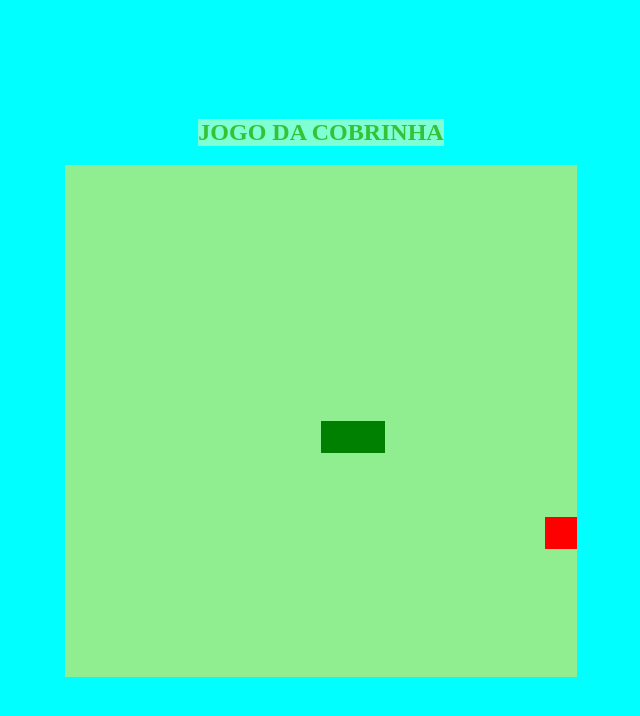
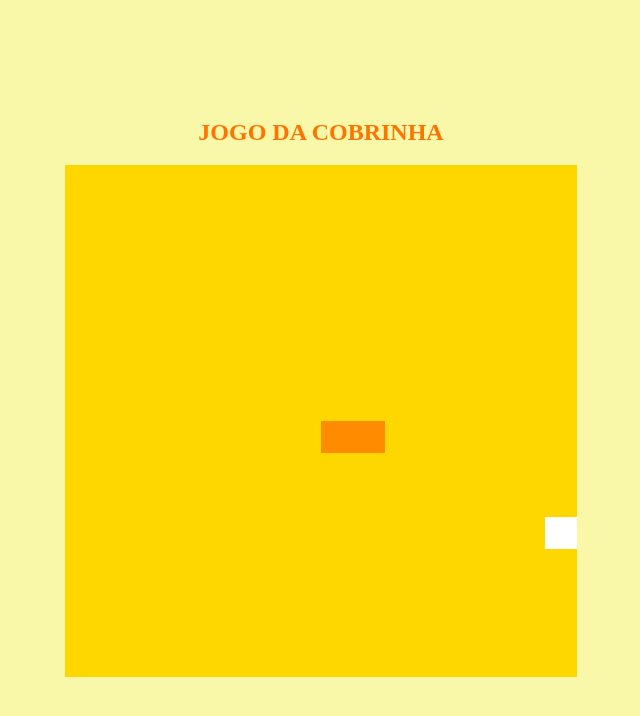
Before and after one commit to Viihvq/Cobrinha, a plain HTML site: page index.html in a window 1280 px wide. Shown: the whole page, without its empty margins (319-959 px from the left). Drawn offline with Linux system fonts and the light colour scheme.

Commit message:
Amarelinho

```diff
--- a/script.js
+++ b/script.js
@@ -14,19 +14,19 @@ let food = {
 }
 
 function criarBG(){
-    context.fillStyle = "lightgreen";
+    context.fillStyle = "#FFD700";
     context.fillRect(0,0,16*box, 16* box); /* posição x e y, altura e largura  */
 }
 
 function criarCobrinha(){
     for(i=0; i<snake.length; i++){
-        context.fillStyle = "green";
+        context.fillStyle = "#FF8C00";
         context.fillRect(snake[i].x, snake[i].y, box, box);
     }
 }
 
 function drawFood(){
-    context.fillStyle = "red";
+    context.fillStyle = "#FFFFFF";
     context.fillRect(food.x, food.y, box, box);
 }
 
--- a/style.css
+++ b/style.css
@@ -5,11 +5,14 @@ body{
     justify-content: center;
     align-items: center;
     flex-direction: column;
-    color: rgb(54, 194, 54);
-    background-color: aqua;
+    color:#ff7300;
+    background: rgb(248, 248, 168);
 }
 
+
 h2{
-    background-color: aquamarine;
+    /*background-color: white;*/
     border-bottom: 0px;
+    width: 100%;
+    text-align: center;
 }
```
